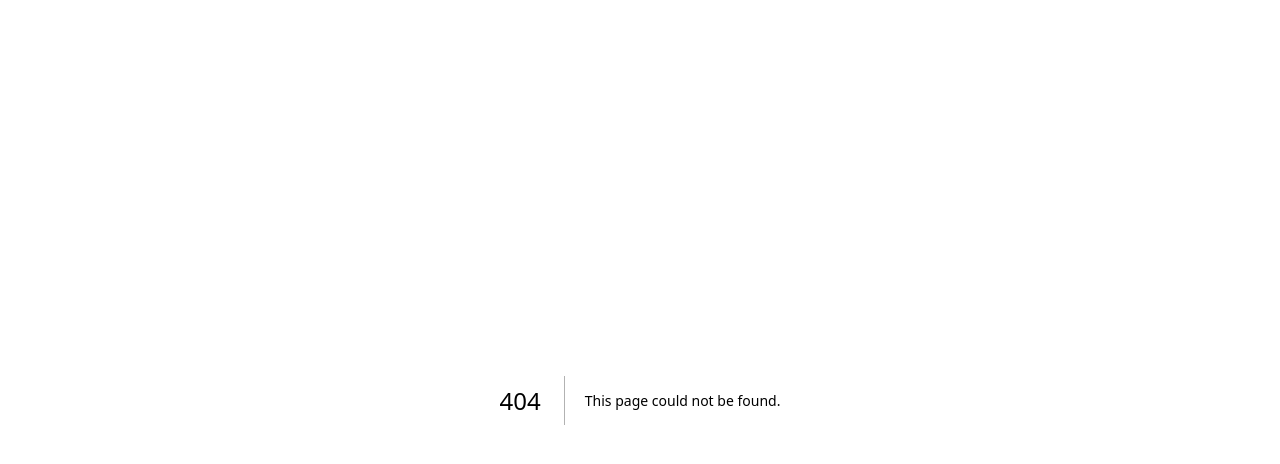
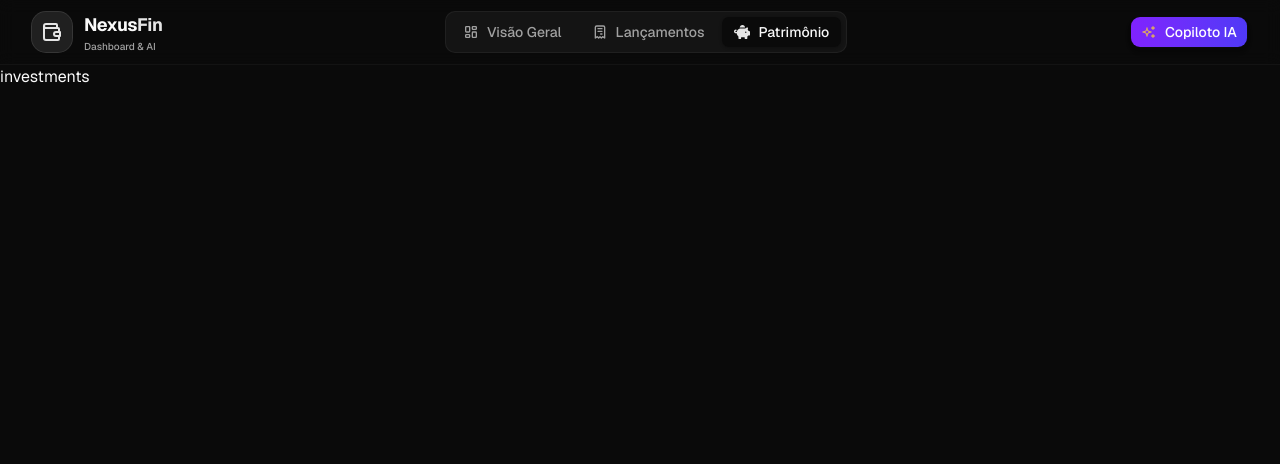
Before and after one commit to JRodriguesDev/NexusFin, a Next.js app: page /investments in a window 1280 px wide. Before the commit this address had no page. Shown: the top 464 px of the page. Built offline with nearby package versions, Linux system fonts and the light colour scheme.

Commit message:
feat(navigation): implement header, bottom nav, and base app router pages

```diff
--- /dev/null
+++ b/src/app/_components/copilotButton.tsx
@@ -0,0 +1,14 @@
+'use client';
+
+import { Button } from '@/components/ui/button';
+import { TbSparkles } from 'react-icons/tb';
+
+export const CopilotButton = () => {
+  return (
+    <Button className="relative gap-2 overflow-hidden bg-gradient-to-r from-violet-600 to-indigo-600 font-medium text-white shadow-md hover:from-violet-500 hover:to-indigo-500 transition-all duration-300 hover:shadow-violet-500/20">
+      <TbSparkles className="h-4 w-4 animate-pulse text-amber-300" />
+      <span className="hidden sm:inline">Copiloto IA</span>
+      <span className="sm:hidden">IA</span>
+    </Button>
+  );
+};
--- /dev/null
+++ b/src/app/_components/header.tsx
@@ -0,0 +1,34 @@
+import { TbWallet } from 'react-icons/tb';
+import { CopilotButton } from './copilotButton';
+import { NavLink } from './navLink';
+import Link from 'next/link';
+
+export const Header = () => {
+  return (
+    <header className="sticky top-0 z-40 w-full border-b border-border/40 bg-background/95 backdrop-blur supports-[backdrop-filter]:bg-background/60">
+      <div className="container mx-auto flex h-16 items-center justify-between px-4 sm:px-8">
+        {/* LOGO E BRANDING */}
+        <Link href="/">
+          <div className="flex items-center gap-3 cursor-pointer select-none">
+            <div className="flex h-10 w-10 items-center justify-center rounded-xl bg-primary/10 text-primary ring-1 ring-primary/20">
+              <TbWallet className="h-6 w-6" />
+            </div>
+            <div className="flex flex-col">
+              <span className="text-lg font-bold tracking-tight text-foreground">
+                Nexus<span className="text-primary">Fin</span>
+              </span>
+              <span className="text-[10px] font-medium text-muted-foreground">Dashboard & AI</span>
+            </div>
+          </div>
+        </Link>
+
+        {/* NAVEGAÇÃO DESKTOP (ABAS) */}
+        <nav className="hidden md:flex items-center gap-1 rounded-lg border border-border/50 bg-muted/40 p-1">
+          <NavLink />
+        </nav>
+
+        <CopilotButton />
+      </div>
+    </header>
+  );
+};
--- /dev/null
+++ b/src/app/_components/mobileNavLink.tsx
@@ -0,0 +1,40 @@
+'use client';
+
+import Link from 'next/link';
+import { usePathname } from 'next/navigation';
+import { cn } from '@/lib/utils';
+import { navItems } from '@/constants/navigation';
+
+export const MobileNavLink = () => {
+  const pathname = usePathname();
+
+  return (
+    <nav className="fixed bottom-0 left-0 z-40 flex h-16 w-full items-center justify-around border-t border-border/40 bg-background/95 backdrop-blur md:hidden supports-[backdrop-filter]:bg-background/80">
+      {navItems.map((item, i) => {
+        const Icon = item.icon;
+        const isActive = pathname === item.href;
+
+        return (
+          <Link
+            key={i}
+            href={item.href}
+            className={cn(
+              'flex flex-1 flex-col items-center justify-center gap-1 py-2 text-xs font-medium transition-colors',
+              isActive ? 'text-primary' : 'text-muted-foreground'
+            )}
+          >
+            <div
+              className={cn(
+                'flex h-8 w-12 items-center justify-center rounded-full transition-all duration-300',
+                isActive && 'bg-primary/10'
+              )}
+            >
+              <Icon className="h-5 w-5" />
+            </div>
+            <span>{item.label}</span>
+          </Link>
+        );
+      })}
+    </nav>
+  );
+};
--- /dev/null
+++ b/src/app/_components/navLink.tsx
@@ -0,0 +1,39 @@
+'use client';
+
+import { cn } from '@/lib/utils';
+import { navItems } from '@/constants/navigation';
+import { usePathname } from 'next/navigation';
+import Link from 'next/link';
+import { Button } from '@/components/ui/button';
+
+export const NavLink = () => {
+  const pathname = usePathname();
+
+  return (
+    <>
+      {navItems.map((item, i) => {
+        const Icon = item.icon;
+        const isActive = pathname === item.href;
+
+        return (
+          <Link href={item.href} key={i}>
+            <Button
+              variant="ghost"
+              className={cn(
+                'flex items-center gap-2 rounded-md px-3 py-1.5 text-sm font-medium transition-all duration-400',
+                isActive
+                  ? 'bg-background text-foreground shadow-sm'
+                  : 'text-muted-foreground hover:bg-background/50 hover:text-foreground'
+              )}
+            >
+              <Icon
+                className={cn('h-4 w-4', isActive ? 'text-primary' : 'text-muted-foreground')}
+              />
+              {item.label}
+            </Button>
+          </Link>
+        );
+      })}
+    </>
+  );
+};
--- a/src/app/globals.css
+++ b/src/app/globals.css
@@ -1,6 +1,6 @@
 @import 'tailwindcss';
-@import "tw-animate-css";
-@import "shadcn/tailwind.css";
+@import 'tw-animate-css';
+@import 'shadcn/tailwind.css';
 
 @custom-variant dark (&:is(.dark *));
 
--- /dev/null
+++ b/src/app/investments/page.tsx
@@ -0,0 +1,5 @@
+const Page = () => {
+  return <h1>investments</h1>;
+};
+
+export default Page;
--- a/src/app/layout.tsx
+++ b/src/app/layout.tsx
@@ -1,9 +1,11 @@
 import './globals.css';
 import type { Metadata } from 'next';
-import { Geist } from "next/font/google";
-import { cn } from "@/lib/utils";
+import { Geist } from 'next/font/google';
+import { cn } from '@/lib/utils';
+import { Header } from './_components/header';
+import { MobileNavLink } from './_components/mobileNavLink';
 
-const geist = Geist({subsets:['latin'],variable:'--font-sans'});
+const geist = Geist({ subsets: ['latin'], variable: '--font-sans' });
 
 export const metadata: Metadata = {
   title: 'NexusFin - Dashboard Financeiro',
@@ -12,8 +14,12 @@ export const metadata: Metadata = {
 
 export const RootLayout = ({ children }: LayoutProps<'/'>) => {
   return (
-    <html lang="pt-br" className={cn("h-full antialiased", "font-sans", 'dark', geist.variable)}>
-      <body className="min-h-full flex flex-col">{children}</body>
+    <html lang="pt-br" className={cn('h-full antialiased', 'font-sans', 'dark', geist.variable)}>
+      <body className="min-h-full flex flex-col">
+        <Header />
+        {children}
+        <MobileNavLink />
+      </body>
     </html>
   );
 };
--- /dev/null
+++ b/src/app/transactions/page.tsx
@@ -0,0 +1,5 @@
+const Page = () => {
+  return <h1>transactions</h1>;
+};
+
+export default Page;
--- /dev/null
+++ b/src/constants/navigation.ts
@@ -0,0 +1,8 @@
+import { TbLayoutDashboard, TbReceipt } from 'react-icons/tb';
+import { FaPiggyBank } from 'react-icons/fa6';
+
+export const navItems = [
+  { href: '/', label: 'Visão Geral', icon: TbLayoutDashboard },
+  { href: '/transactions', label: 'Lançamentos', icon: TbReceipt },
+  { href: '/investments', label: 'Patrimônio', icon: FaPiggyBank },
+];
```
Also changed, not shown: src/components/ui/button.tsx (+27 -27 lines), src/lib/utils.ts (+4 -4 lines), src/app/page.tsx (line endings or trailing spaces), 1 other file (tests, documents, lock files or other folders).
